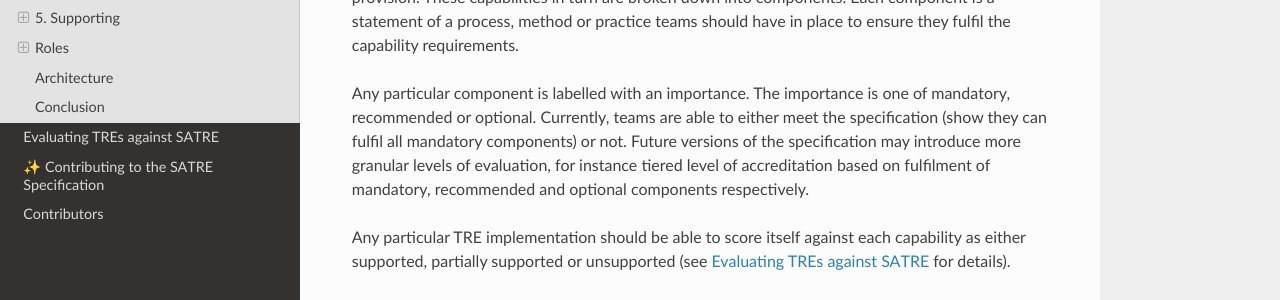
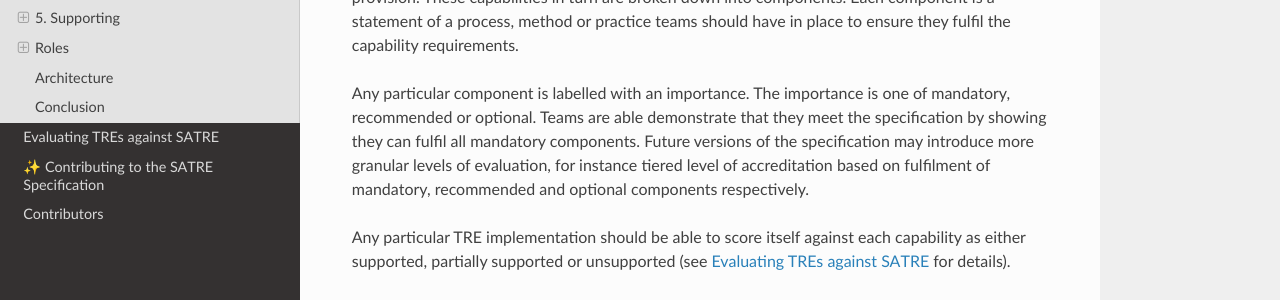
Before and after one commit to sa-tre/satre-specification, a Sphinx documentation site: the page built from docs/source/standard.md, in a window 1280 px wide and 900 px high. Shown: the part 352-652 px from the top of the window. Built offline with Sphinx 7.4.7 and the Read the Docs theme 2.0.0, drawn with Linux system fonts in a browser that asks for light colours.

Commit message:
Tidy sentence

```diff
--- a/docs/source/standard.md
+++ b/docs/source/standard.md
@@ -16,7 +16,7 @@ Each component is a statement of a process, method or practice teams should have
 
 Any particular component is labelled with an importance.
 The importance is one of mandatory, recommended or optional.
-Currently, teams are able to either meet the specification (show they can fulfil all mandatory components) or not.
+Teams are able demonstrate that they meet the specification by showing they can fulfil all mandatory components.
 Future versions of the specification may introduce more granular levels of evaluation, for instance tiered level of accreditation based on fulfilment of mandatory, recommended and optional components respectively.
 
 Any particular TRE implementation should be able to score itself against each capability as either supported, partially supported or unsupported (see {ref}`evaluation` for details).
```
